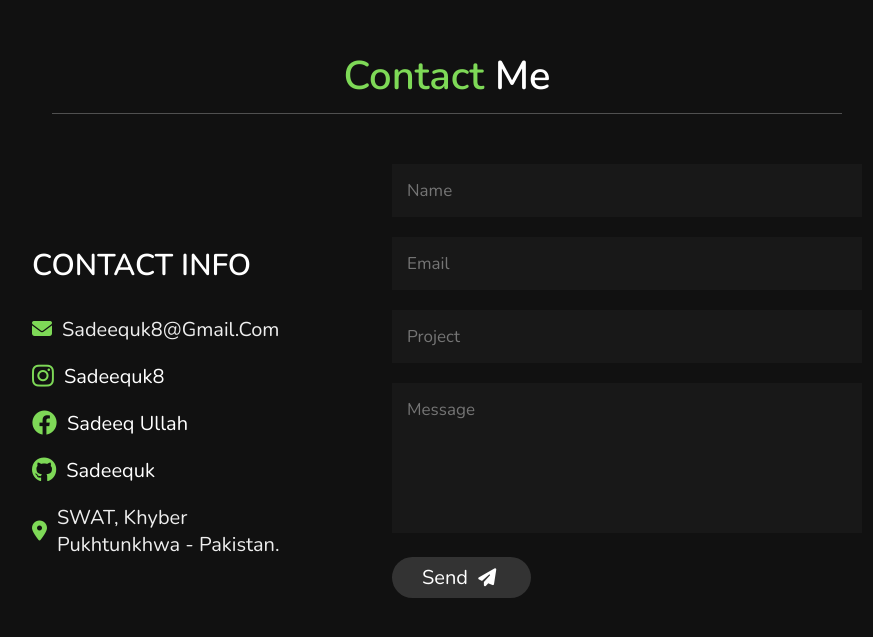
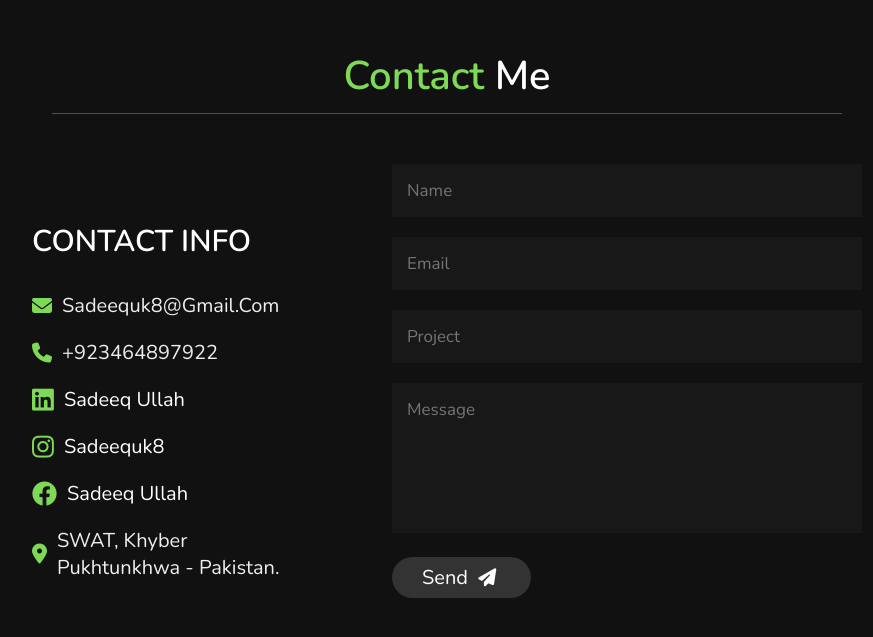
Before and after one commit to sadeeqk/sadeeqk.github.io, a plain HTML site: page index.html in a window 1280 px wide. Shown: the part 2371-3008 px from the top of the page, without its empty margins (368-1241 px from the left). Drawn offline with nearby package versions, Linux system fonts and the light colour scheme.

Commit message:
Update index.html

```diff
--- a/index.html
+++ b/index.html
@@ -206,7 +206,12 @@
           <div class="info">
             <h3><i class="fas fa-envelope"></i>sadeequk8@gmail.com</h3>
             <!-- <h3><i class="fas fa-phone"></i> +923464897922</h3> -->
-<!--             <h3><i class="fas fa-phone"></i> +923464897922</h3> -->
+            <h3><i class="fas fa-phone"></i> +923464897922</h3>
+               <h3>
+              <i class="fa-brands fa-linkedin fa-lg"></i><a href="https://www.linkedin.com/in/sadeequk?utm_source=share&utm_campaign=share_via&utm_content=profile&utm_medium=android_app"
+                >Sadeeq Ullah</a
+              >
+            </h3>
             <h3>
               <i class="fa-brands fa-instagram fa-lg"></i
               ><a href="https://instagram.com/sadeequk8?igshid=MmVlMjlkMTBhMg=="
@@ -219,10 +224,10 @@
                 >Sadeeq Ullah</a
               >
             </h3>
-            <h3>
+<!--             <h3>
               <i class="fa-brands fa-github fa-lg"></i
               ><a href="https://github.com/sadeequk">Sadeequk</a>
-            </h3>
+            </h3> -->
             <h3>
               <i class="fas fa-map-marker-alt"></i> SWAT, Khyber pukhtunkhwa -
               Pakistan.
```
